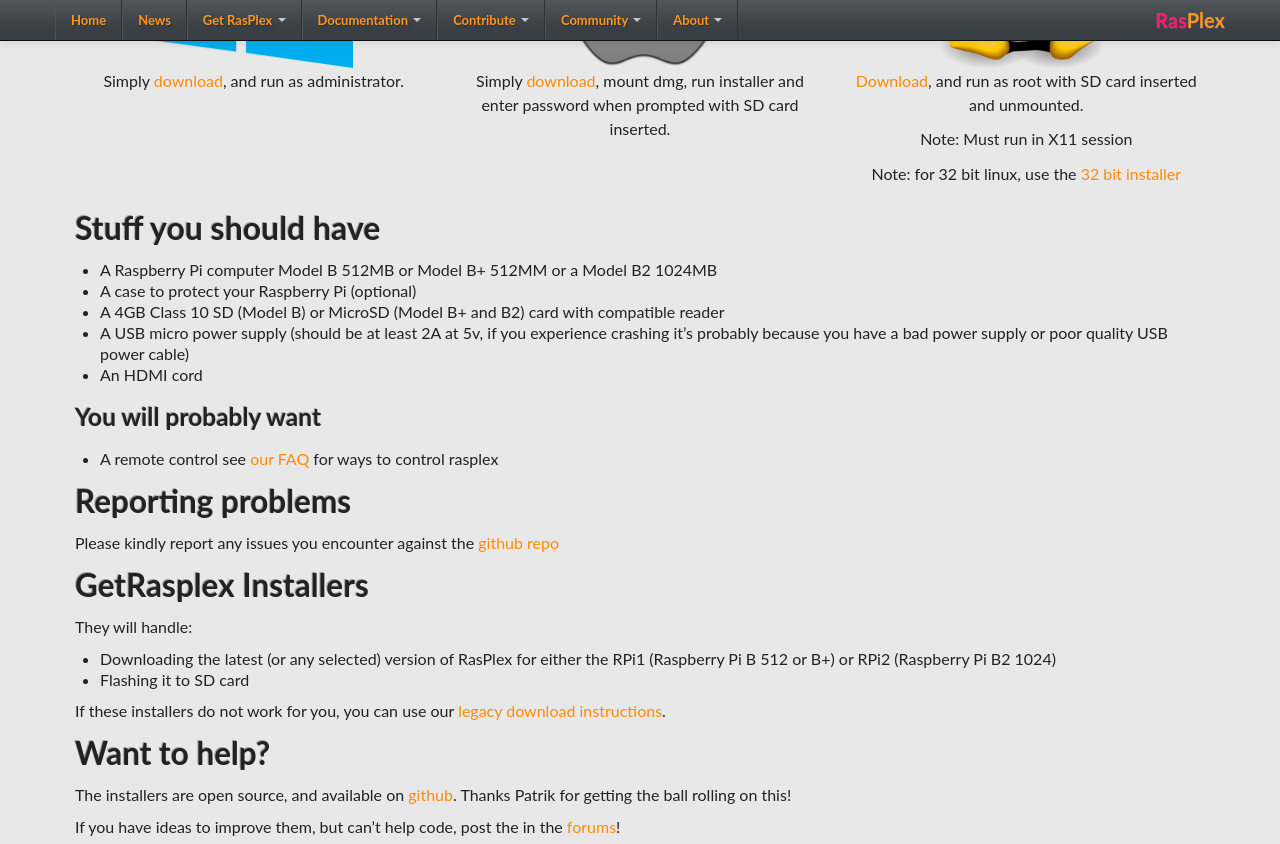
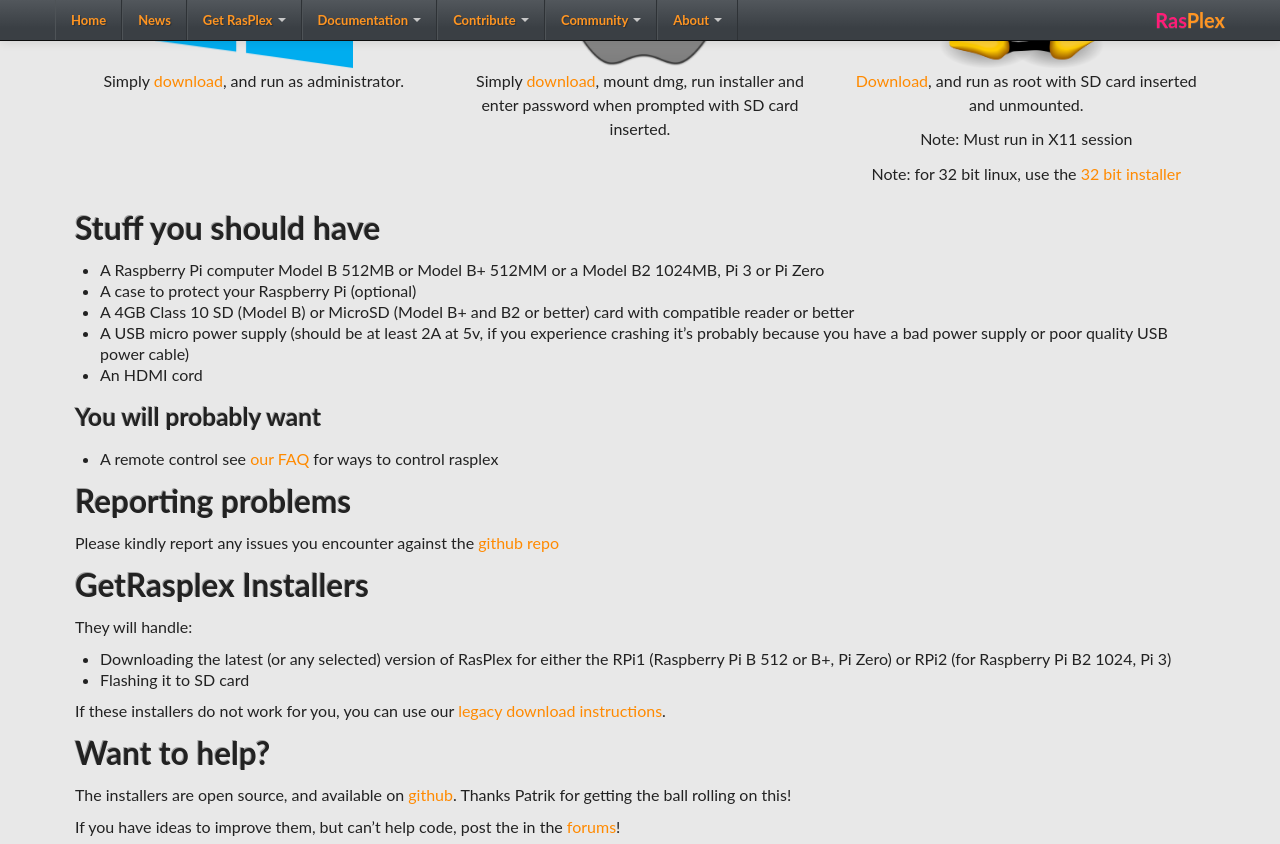
Before and after one commit to RasPlex/RasPlex.github.io, a Jekyll site: the page built from get-started/rasplex-installers.md, in a window 1280 px wide and 900 px high, scrolled down 292 px, cut to the strip 0-844 px from the top of the window. Built offline with Jekyll 4.4.1, drawn with Linux system fonts in a browser that asks for light colours; nearby versions of some CDN libraries.

Commit message:
update rasplex models

```diff
--- a/get-started/rasplex-installers.md
+++ b/get-started/rasplex-installers.md
@@ -29,9 +29,9 @@
 
 # Stuff you should have
 
-+ A Raspberry Pi computer Model B 512MB or Model B+ 512MM or a Model B2 1024MB
++ A Raspberry Pi computer Model B 512MB or Model B+ 512MM or a Model B2 1024MB, Pi 3 or Pi Zero
 + A case to protect your Raspberry Pi (optional)
-+ A 4GB Class 10 SD (Model B) or MicroSD (Model B+ and B2) card with compatible reader
++ A 4GB Class 10 SD (Model B) or MicroSD (Model B+ and B2 or better) card with compatible reader or better
 + A USB micro power supply (should be at least 2A at 5v, if you experience crashing it's probably because you have a bad power supply or poor quality USB power cable)
 + An HDMI cord
 
@@ -47,7 +47,7 @@
 
 They will handle:
 
-+ Downloading the latest (or any selected) version of RasPlex for either the RPi1 (Raspberry Pi B 512 or B+) or RPi2 (Raspberry Pi B2 1024)
++ Downloading the latest (or any selected) version of RasPlex for either the RPi1 (Raspberry Pi B 512 or B+, Pi Zero)  or   RPi2 (for Raspberry Pi B2 1024,  Pi 3)
 + Flashing it to SD card
 
 If these installers do not work for you, you can use our [legacy download instructions](/get-started/download-rasplex.html).
```
